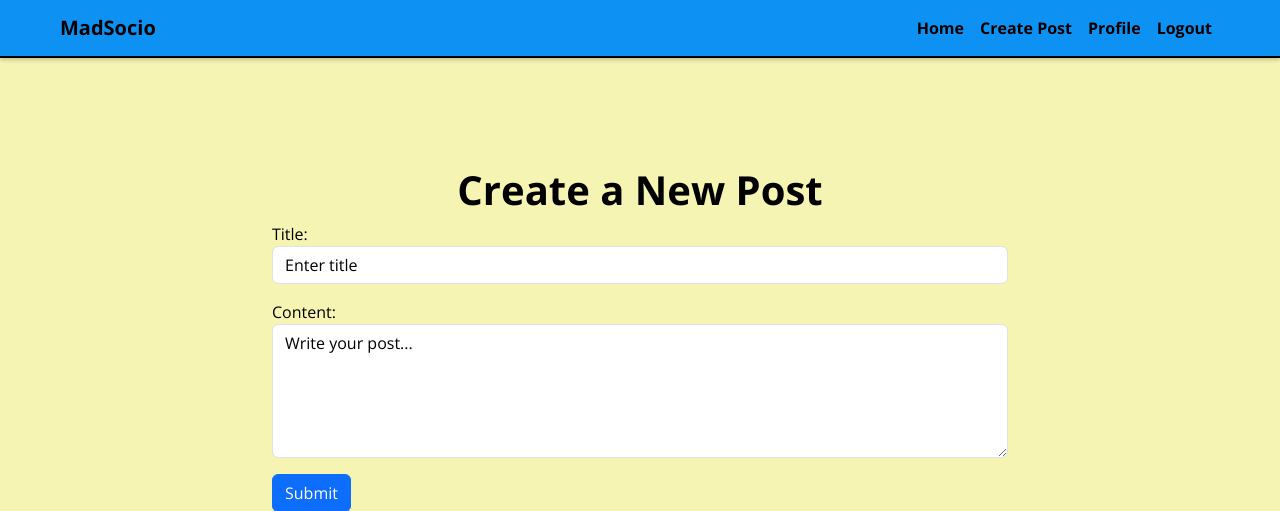
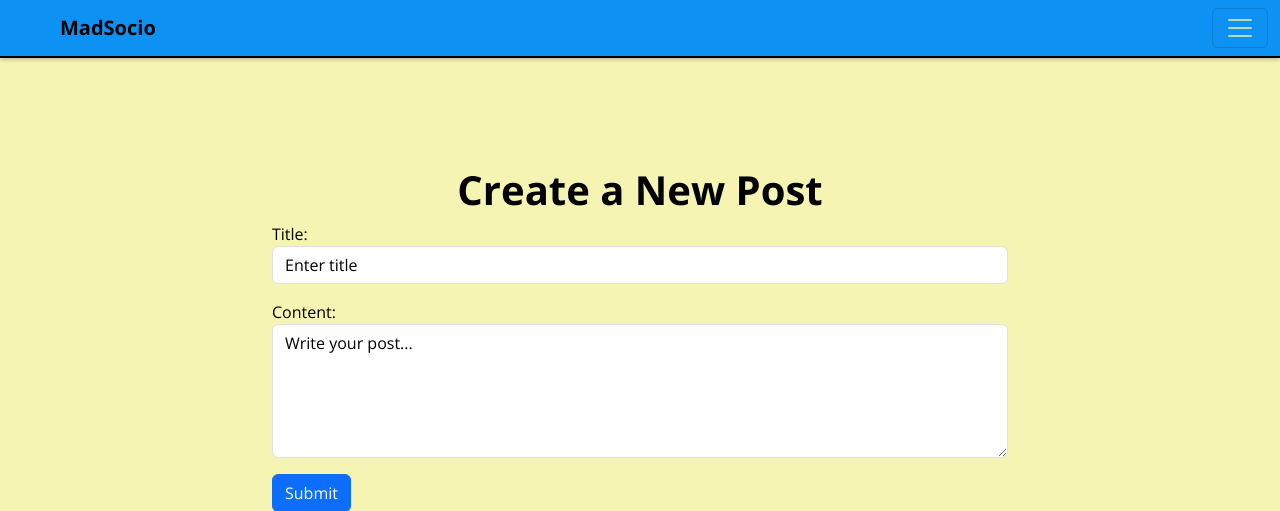
Before and after one commit to AbhinavShaw09/madSocial, a Django app: page /create/ in a window 1280 px wide. Shown: the top 511 px of the page. Run offline with Django 5.2, Linux system fonts and the light colour scheme; the visitor is signed in with stand-in values (Sample User, id 1); style sheets or scripts are compiled from the project's sources; some libraries are stand-ins or nearby versions.

Commit message:
chaged the navbar

```diff
--- a/core/settings.py
+++ b/core/settings.py
@@ -24,9 +24,9 @@ BASE_DIR = Path(__file__).resolve().parent.parent
 SECRET_KEY = "django-insecure-52t^yl49r)=gts^@+j1p(ybtuy6a*f7_@vdyf_-=c!i-7%v=ll"
 
 # SECURITY WARNING: don't run with debug turned on in production!
-DEBUG = True
+DEBUG = False
 
-ALLOWED_HOSTS = []
+ALLOWED_HOSTS = ['*']
 
 
 # Application definition
--- a/static/main.scss
+++ b/static/main.scss
@@ -50,6 +50,7 @@ input, textarea ,label{
 nav{
     box-shadow: 0 2px 4px 0 rgba(0,0,0,.2);
     border-bottom: 2px solid black;
+    color: $text-color !important;
 }
 
 footer{
--- a/templates/accounts/signup.html
+++ b/templates/accounts/signup.html
@@ -24,6 +24,12 @@
         color: #264143 !important;;
         font-weight: bold;
       }
+      h1 {
+            margin-top: 30px; /* Top margin for the heading */
+            font-weight: bold; /* Bold heading */
+            color: #E99F4C !important;
+            -webkit-text-stroke: 2px black;
+        }
       .input-container{
             box-shadow: 3px 4px 0px 1px #E99F4C; /* Subtle shadow */
       }
--- a/templates/includes/header.html
+++ b/templates/includes/header.html
@@ -1,17 +1,17 @@
-<nav class="navbar navbar-expand-lg bg-warning fixed-top fw-bold">
+<nav class="navbar bg-warning fixed-top fw-bold">
     <div class="container-fluid">
       <a class="navbar-brand mx-5" href="{% url 'list_post' %}">MadSocio</a>
-        <button class="navbar-toggler" type="button" data-bs-toggle="collapse" data-bs-target="#navbarNavDropdown"
-            aria-controls="navbarNavDropdown" aria-expanded="false" aria-label="Toggle navigation">
+      <button class="navbar-toggler" type="button" data-bs-toggle="offcanvas" data-bs-target="#offcanvasDarkNavbar" aria-controls="offcanvasDarkNavbar" aria-label="Toggle navigation">
         <span class="navbar-toggler-icon"></span>
       </button>
-        <div class="collapse navbar-collapse justify-content-end mx-5" id="navbarNavDropdown">
-            <ul class="navbar-nav">
+        <div class="offcanvas offcanvas-end text-bg-warning" tabindex="-1" id="offcanvasDarkNavbar" aria-labelledby="offcanvasDarkNavbarLabel" style="border: 2px solid black !important; background-color: #0D92F4 !important; color: black !important; box-shadow: 0 4px 8px rgba(0, 0, 0, 0.2) !important;">
+            <div class="offcanvas-body">
+                <ul class="navbar-nav justify-content-end flex-grow-1 pe-3">
                     <li class="nav-item">
                         <a class="nav-link active" aria-current="page" href="{% url 'list_post' %}">Home</a>
                     </li>
                     <li class="nav-item">
-                    <a class="nav-link active" aria-current="page" href="{% url 'create_post' %}">Create Post</a>
+                        <a class="nav-link active" aria-current="page" href="{% url 'create_post' %}">Add Post</a>
                     </li>
                     {% if user.is_authenticated %}
                     <li class="nav-item">
@@ -24,4 +24,5 @@
                 </ul>
             </div>
         </div>
+    </div>
   </nav>
--- a/templates/posts/create_post.html
+++ b/templates/posts/create_post.html
@@ -4,7 +4,7 @@
   <div class="container mt-5 pt-5">
     <h1 class="text-center fw-bold">Create a New Post</h1>
     <div class="row justify-content-center">
-      <div class="col-md-8">
+      <div class="col-md-8 mb-4">
         <form method="POST">
           {% csrf_token %}
           <div class="mb-3 ">{{ form.title.label_tag }} {{ form.title }}</div>
```
Lines whose indentation alone changed are shown as unchanged.
